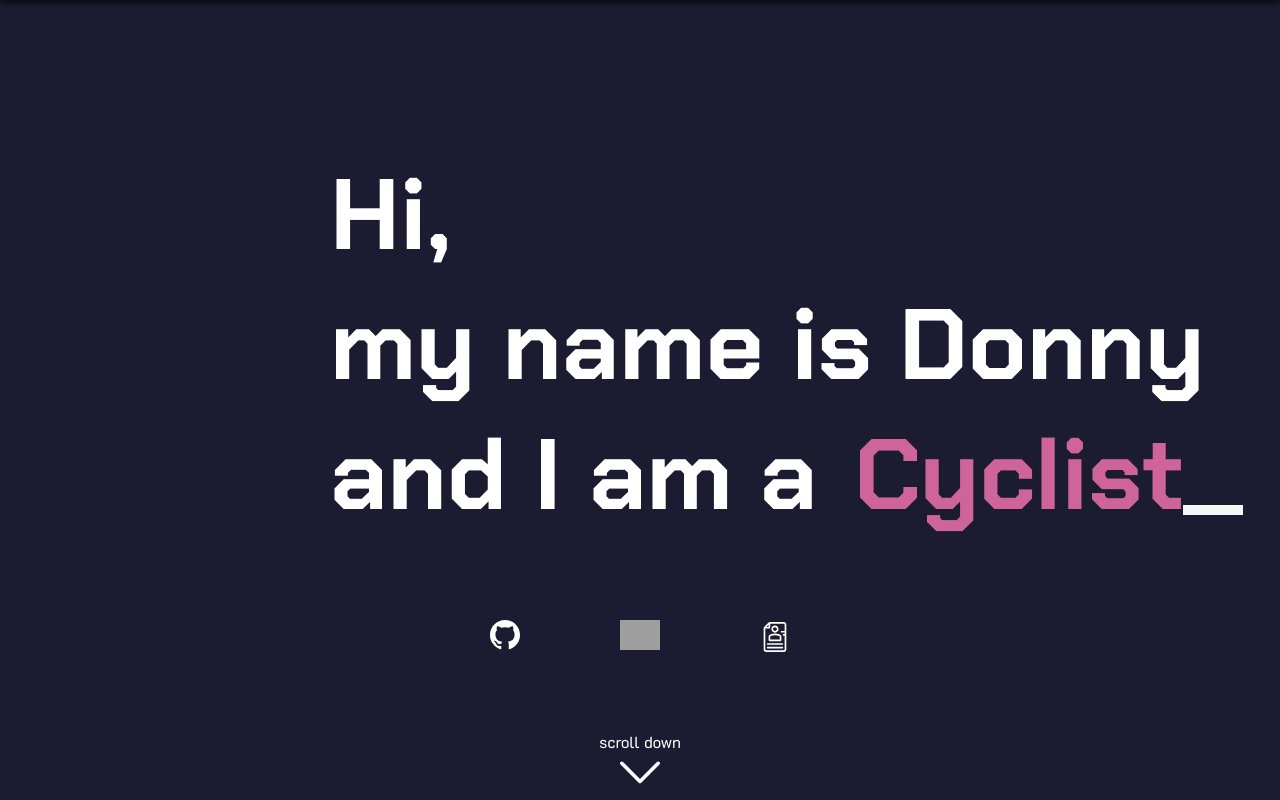
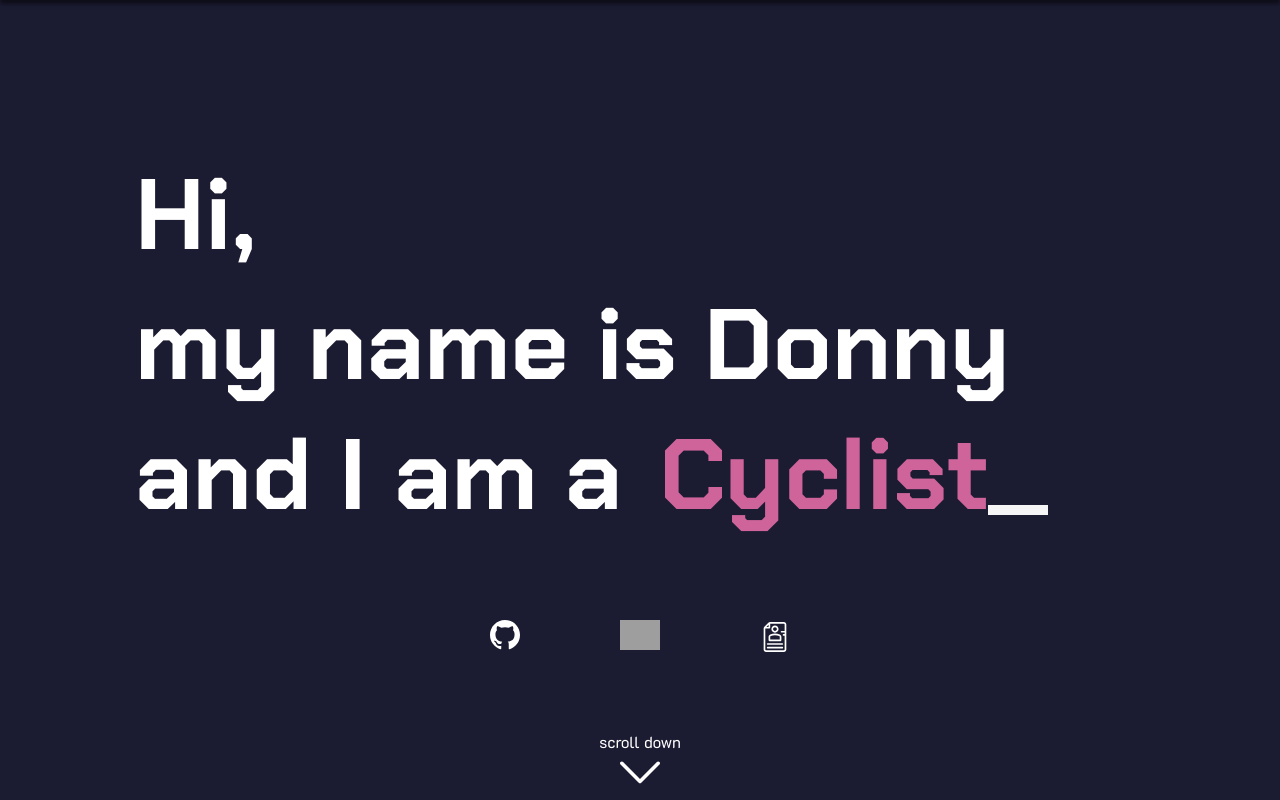
Before and after one commit to donnyha/portfolio, a PHP site: page / in a window 1280 px wide. Shown: the top 800 px of the page. Run offline with PHP 8.4, Linux system fonts and the light colour scheme; grey boxes are pictures that could not be loaded.

Commit message:
h1 centered properly

```diff
--- a/portfolio_site/index.html
+++ b/portfolio_site/index.html
@@ -29,7 +29,7 @@
 
     <!-- main -->
     <div id="main" class="para">
-        <div class="container-center">
+        <div class="center-container-fixed">
             <h1>
                 Hi,<br />
                 my name is Donny<br />
@@ -222,9 +222,9 @@
 
         <div class="center-container">
             <div class="social-icons">
-                <span><a href="https://github.com/donnyha" target="_blank"><img src="images/svg/github.svg" alt="github" height="30px" data-aos="fade-up" data-aos-delay="700" /></a></span>
-                <span><a href="https://www.linkedin.com/in/donnyha/" target="_blank"><img src="images/svg/linkedin.svg" alt="linkedin" height="30px" data-aos="fade-up" data-aos-delay="800" /></a></span>
-                <span><a href="./documents/donnyha_resume.pdf" target="_blank"><img id="mail" src="images/svg/resume.svg" alt="email" height="30px" data-aos="fade-up" data-aos-delay="900" /></a></span>
+                <span><a href="https://github.com/donnyha" target="_blank"><img src="images/svg/github.svg" alt="github" height="30px" data-aos="fade-up" data-aos-delay="150" /></a></span>
+                <span><a href="https://www.linkedin.com/in/donnyha/" target="_blank"><img src="images/svg/linkedin.svg" alt="linkedin" height="30px" data-aos="fade-up" data-aos-delay="200" /></a></span>
+                <span><a href="./documents/donnyha_resume.pdf" target="_blank"><img id="mail" src="images/svg/resume.svg" alt="email" height="30px" data-aos="fade-up" data-aos-delay="250" /></a></span>
             </div>
         </div>
     </div>
--- a/portfolio_site/styles/style.css
+++ b/portfolio_site/styles/style.css
@@ -123,11 +123,20 @@ img#logo {
 }
 
 /* main */
+#main {
+  text-align: center;
+}
+
+.center-container-fixed {
+  display: inline-block;
+  margin-top: 150px;
+}
+
 h1 {
-  margin-top: 150px;
-  margin-left: 330px;
+  text-align: left;
+  font-family: "Chakra Petch", Arial, Helvetica, sans-serif;
   font-size: 100px;
-  font-family: "Chakra Petch", Arial, Helvetica, sans-serif;
+  width: 1010px;
 }
 
 .txt-type {
--- a/portfolio_site/styles/style.scss
+++ b/portfolio_site/styles/style.scss
@@ -137,12 +137,20 @@ img#logo {
 }
 
 /* main */
+#main {
+  text-align: center;
+}
+
+.center-container-fixed {
+  display: inline-block;
+  margin-top: 150px;
+}
+
 h1 {
-  margin-top: 150px;
-  margin-left: 330px;
+  text-align: left;
+  font-family: "Chakra Petch", Arial, Helvetica, sans-serif;
   font-size: 100px;
-  // width: 1057px;
-  font-family: "Chakra Petch", Arial, Helvetica, sans-serif;
+  width: 1010px;
 }
 
 .txt-type {
```
Also changed, not shown: 1 other file.
